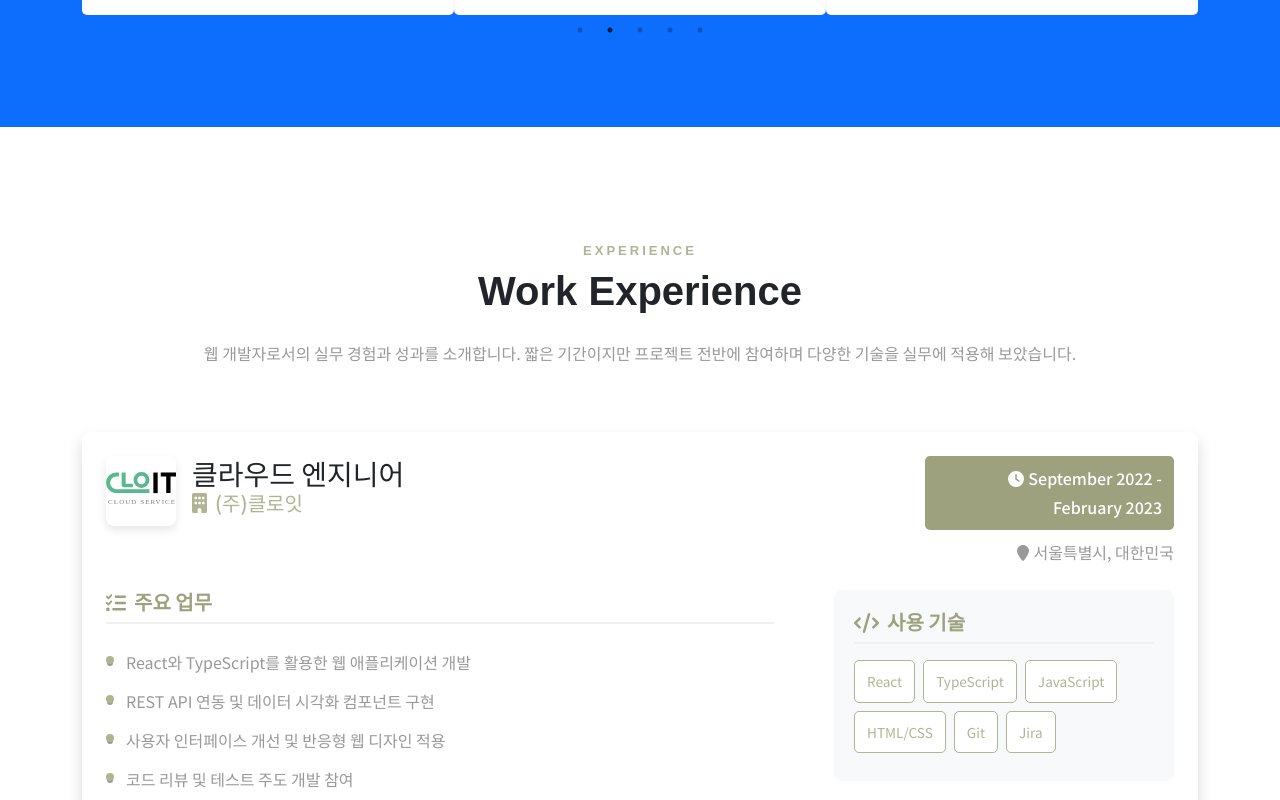
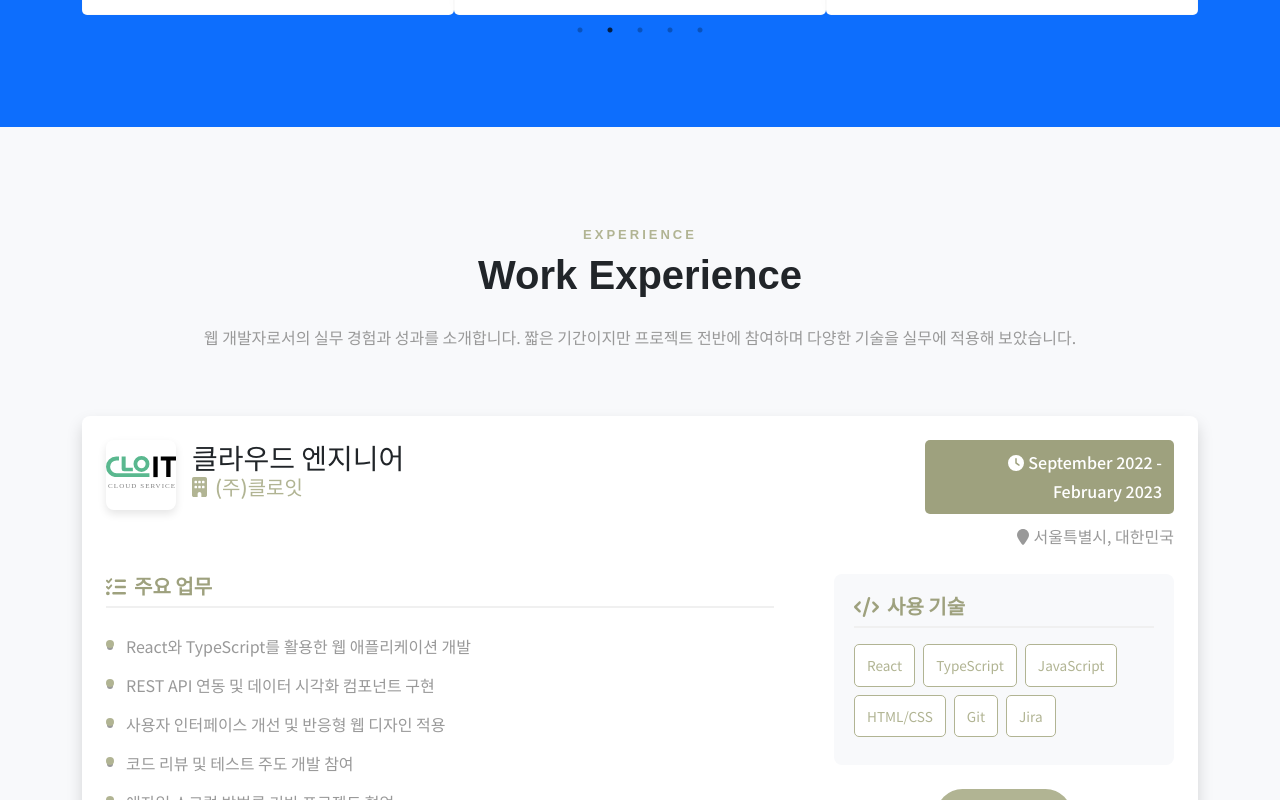
Before and after one commit to jungyoonn/portfolio, a React (Create React App) app: page / in a window 1280 px wide. Shown: the part 7840-8640 px from the top of the page. Built offline with nearby package versions, Linux system fonts and the light colour scheme.

Commit message:
섹션에 배경색 줘서 밑 컴포넌트랑 분리된 느낌 나도록 수정

```diff
--- a/src/css/work-experience.css
+++ b/src/css/work-experience.css
@@ -1,4 +1,10 @@
 /* WorkExperience.css */
+#work-experience {
+  background-color: #f8f9fb;
+  padding-top: 6rem;
+  padding-bottom: 6rem;
+}
+
 .work-experience-card {
   transition: transform 0.3s ease, box-shadow 0.3s ease;
   border-radius: 8px;
```
